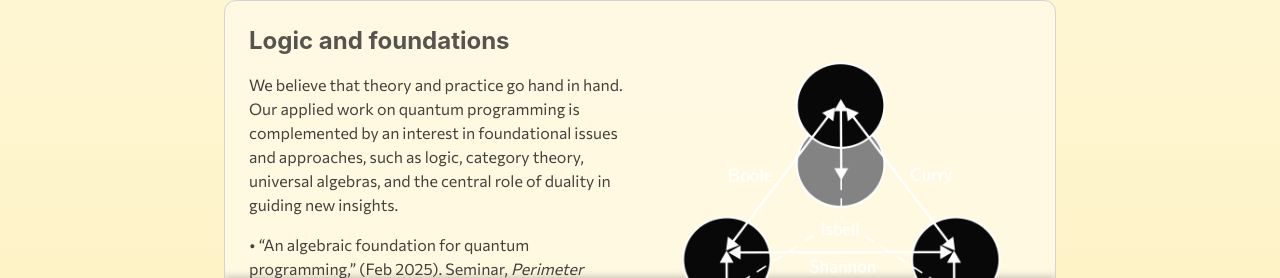
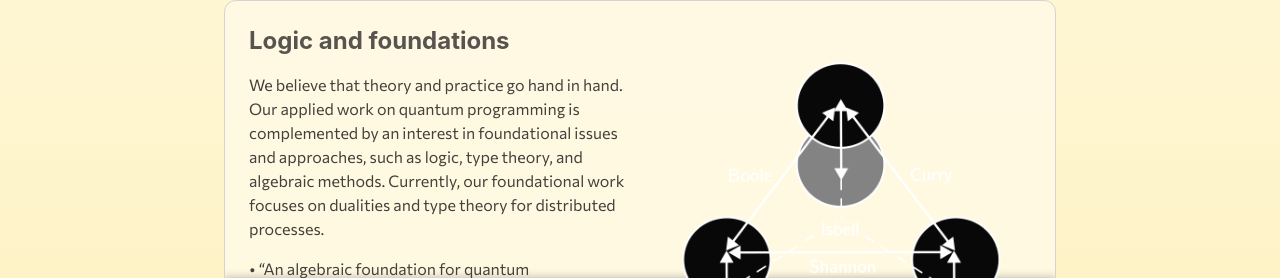
Before and after one commit to torsor-io/torsor-io, a React (Create React App) app: page /#/research in a window 1280 px wide. Shown: the part 522-800 px from the top of the page. Built offline with nearby package versions, Linux system fonts and the light colour scheme; the HTML template or start-up script is replaced by a standard one.

Commit message:
Update index.js

```diff
--- a/src/components/ResearchPage/index.js
+++ b/src/components/ResearchPage/index.js
@@ -102,7 +102,7 @@ const ResearchPage = ({ isDark, setIsDark, waveState, setWaveState }) => {
           Logic and foundations
       </h2>
                   <p className={`${subtleText}`}>
-	  We believe that theory and practice go hand in hand. Our applied work on quantum programming is complemented by an interest in foundational issues and approaches, such as logic, category theory, universal algebras, and the central role of duality in guiding new insights.
+	  We believe that theory and practice go hand in hand. Our applied work on quantum programming is complemented by an interest in foundational issues and approaches, such as logic, type theory, and algebraic methods. Currently, our foundational work focuses on dualities and type theory for distributed processes.
       </p>
 <ul className="space-y-3">
     <li className={`${subtleText}`}>
```
